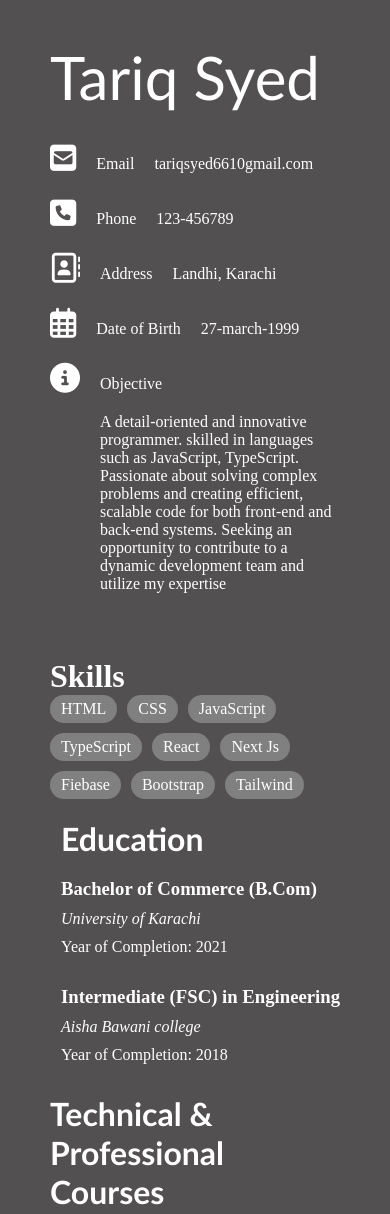
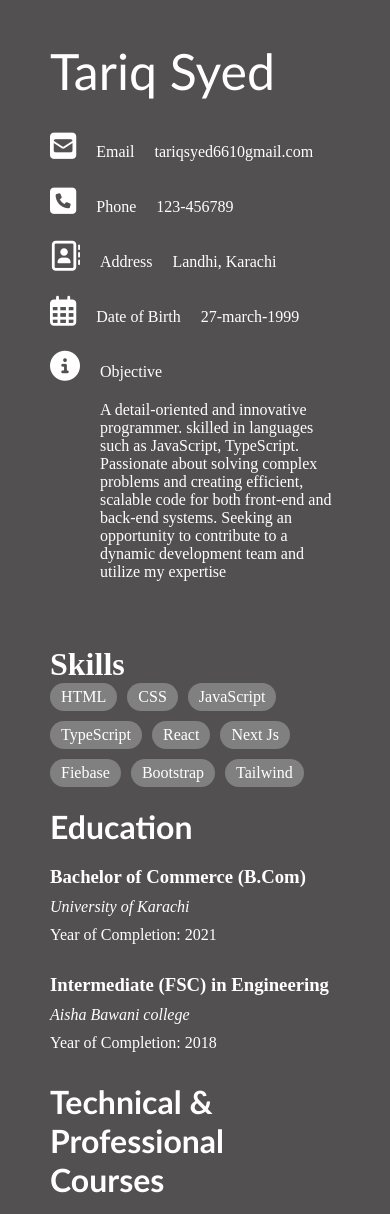
Before and after one commit to Tariq6610/ResumeBuilder_HACKATHON, a plain HTML site: page Milestone_1/index.html in a window 390 px wide. Shown: the part 440-1654 px from the top of the page. Drawn offline with Linux system fonts and the light colour scheme.

Commit message:
styles updated

```diff
--- a/Milestone_1/style.css
+++ b/Milestone_1/style.css
@@ -140,6 +140,9 @@ button{
 
 
 @media (max-width: 950px) {
+    .firstInnerCont h1{
+        font-size: 55px;
+    }
     .firstInnerCont{
         justify-content: start;
 
@@ -173,3 +176,28 @@ button{
         max-width: 400px;
     }
 }
+
+@media (max-width : 600px) {
+    .firstInnerCont h1{
+        font-size: 50px;
+    }
+    .eduWraper{
+        display: flex;
+        flex-direction: column;
+        align-items: start;
+    }
+    .techWraper{
+        display: flex;
+        flex-direction: column;
+        align-items: start;
+    }
+
+    .projWraper{
+        display: flex;
+        flex-direction: column;
+        align-items: start;
+    }
+    .proj{
+        width: 100%;
+    }
+}
--- a/Milestone_3/style.css
+++ b/Milestone_3/style.css
@@ -164,6 +164,9 @@ a{
 }
 
 @media (max-width: 950px) {
+    .firstInnerCont h1{
+        font-size: 55px;
+    }
     .firstInnerCont{
         justify-content: start;
 
@@ -195,6 +198,31 @@ a{
     }
     .proj{
         max-width: 400px;
+    }
+}
+
+@media (max-width : 600px) {
+    .firstInnerCont h1{
+        font-size: 50px;
+    }
+    .eduWraper{
+        display: flex;
+        flex-direction: column;
+        align-items: start;
+    }
+    .techWraper{
+        display: flex;
+        flex-direction: column;
+        align-items: start;
+    }
+
+    .projWraper{
+        display: flex;
+        flex-direction: column;
+        align-items: start;
+    }
+    .proj{
+        width: 100%;
     }
 }
 
--- a/Milestone_4/style.css
+++ b/Milestone_4/style.css
@@ -164,6 +164,9 @@ a{
 }
 
 @media (max-width: 950px) {
+    .firstInnerCont h1{
+        font-size: 55px;
+    }
     .firstInnerCont{
         justify-content: start;
 
@@ -195,6 +198,31 @@ a{
     }
     .proj{
         max-width: 400px;
+    }
+}
+
+@media (max-width : 600px) {
+    .firstInnerCont h1{
+        font-size: 50px;
+    }
+    .eduWraper{
+        display: flex;
+        flex-direction: column;
+        align-items: start;
+    }
+    .techWraper{
+        display: flex;
+        flex-direction: column;
+        align-items: start;
+    }
+
+    .projWraper{
+        display: flex;
+        flex-direction: column;
+        align-items: start;
+    }
+    .proj{
+        width: 100%;
     }
 }
 
```
